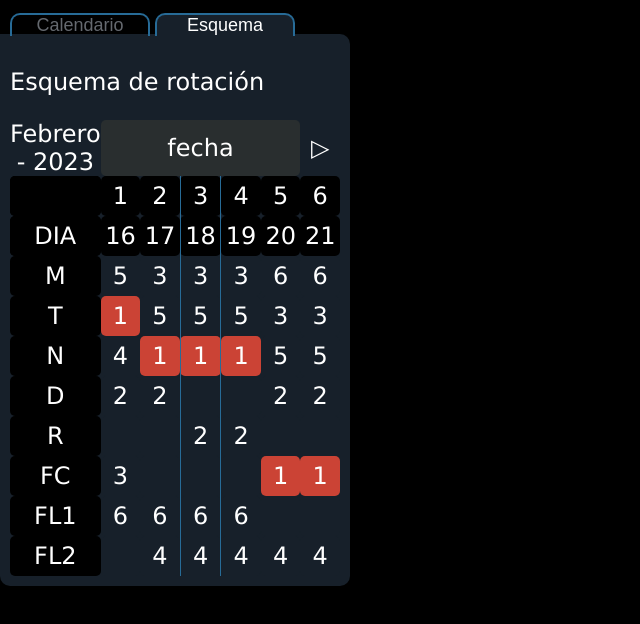
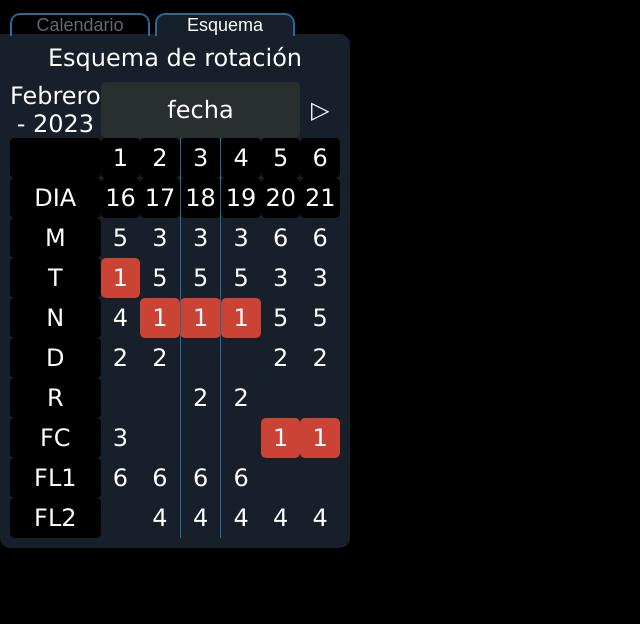
Before and after one commit to edv49g/edv49g.github.io, a plain HTML site: page index.html in a window 1280 px wide. Both pictures are taken after a click on the button "Esquema". Shown: the whole page, without its empty margins (0-640 px from the left). Drawn offline with Linux system fonts and the light colour scheme.

Commit message:
agregado de regla titulo2

```diff
--- a/css/estilos.css
+++ b/css/estilos.css
@@ -77,6 +77,11 @@ h2 { text-align: center; }
 .titulo {
 	width: 80%;
 	font-size: 24px;
+}
+.titulo2 {
+    text-align: center;
+    margin-bottom: 10px;
+    margin-top: 0px;
 }
 .col { background-color: black;}
 .c {
```
